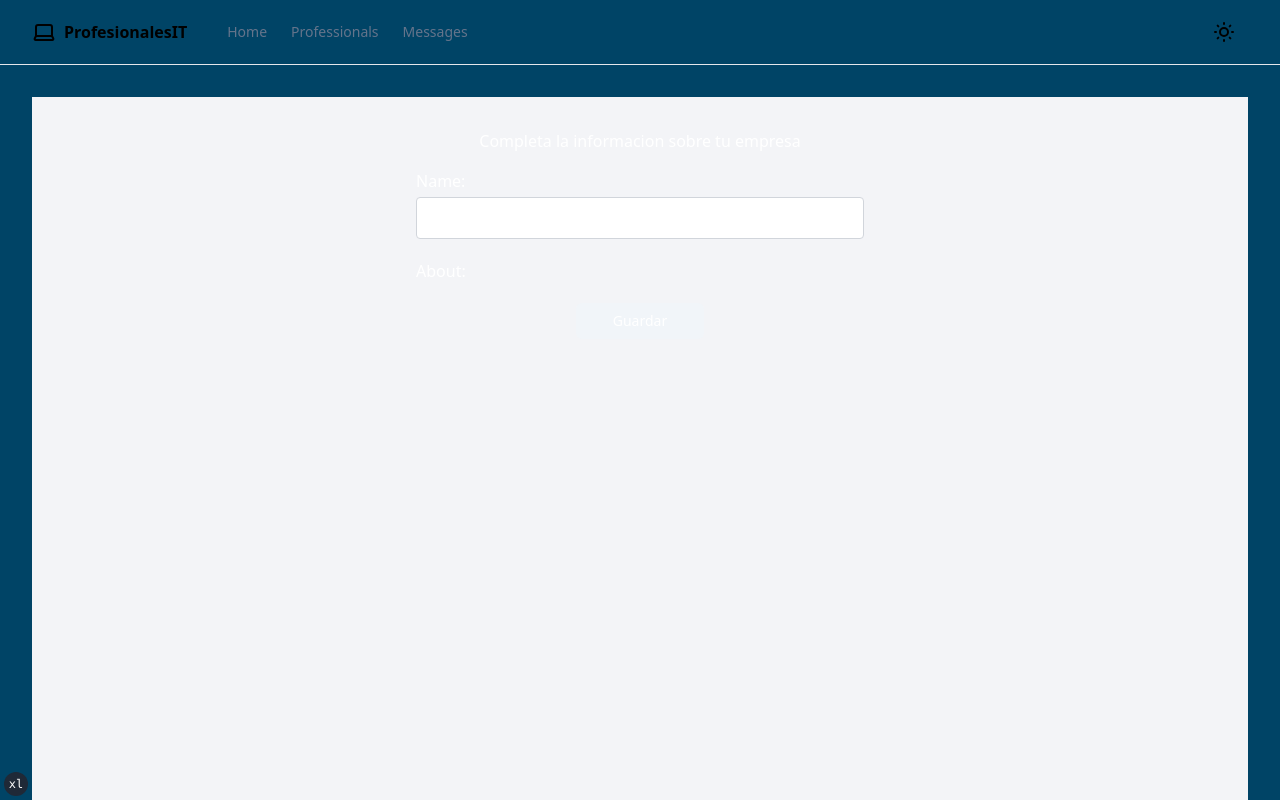
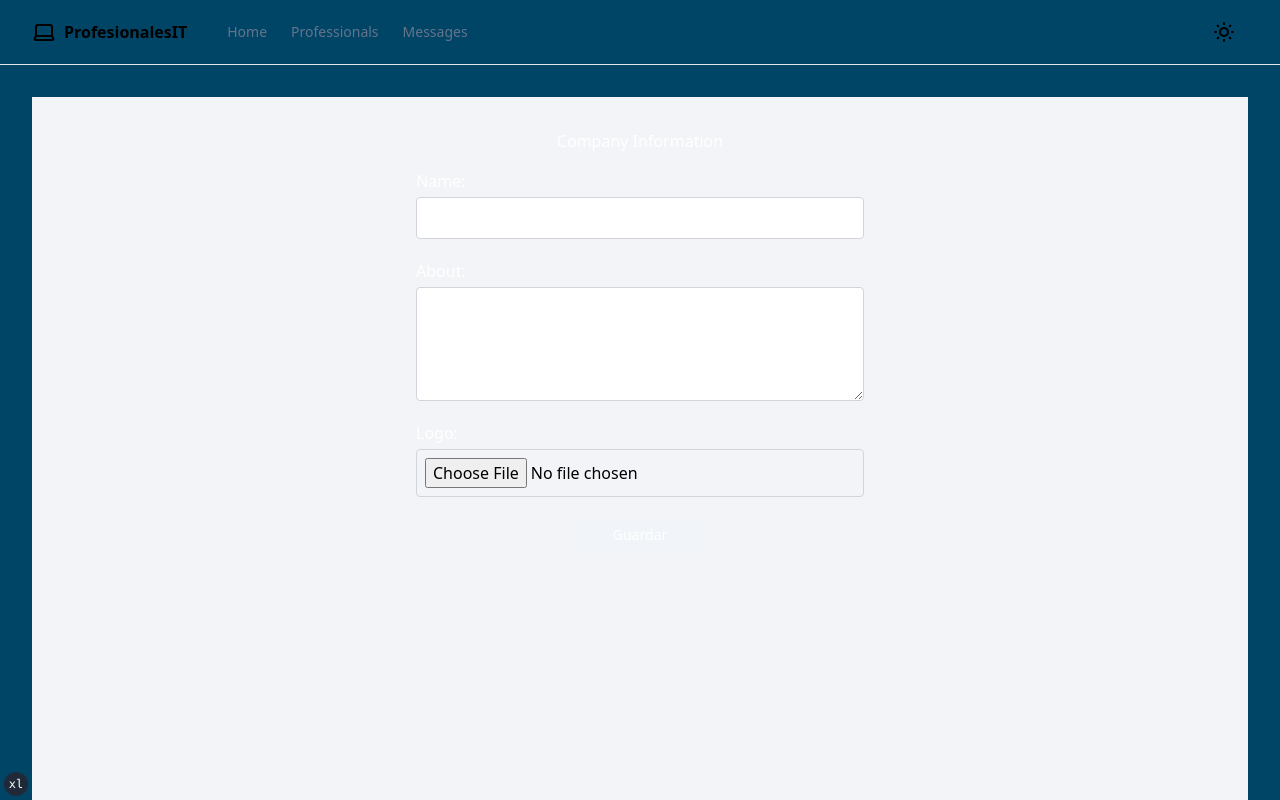
Before and after one commit to No-Country/profesionalesIT-c16-36-m-java, a React (Vite) app in the folder professionalIT_front/ITProfessionals/: page /company/info in a window 1280 px wide. Shown: the top 800 px of the page. Built offline with nearby package versions, Linux system fonts and the light colour scheme.

Commit message:
add ( add company form)

```diff
--- a/professionalIT_front/ITProfessionals/src/pages/admin/companies/Company.jsx
+++ b/professionalIT_front/ITProfessionals/src/pages/admin/companies/Company.jsx
@@ -8,25 +8,14 @@ export const Company = () => {
             <div className='py-8 min-h-screen bg-primary text-white'>
                 <Formik
                     initialValues={{
-                        /*   portfolio: '',
-                            seniority: '',
-                            fieldId: ''
-                         */
+                        companyName: '',
+                        description: '',
+                        image: null
+
                     }}
                     validationSchema={Yup.object({
-                        /* portfolio: Yup.string().url('El portafolio debe ser una URL válida'),
-                        knowLanguageList: Yup.array().of(
-                            Yup.object().shape({
-                                language: Yup.string().required('El idioma es requerido'),
-                                level: Yup.string().required('El nivel del idioma es requerido'),
-                            })
-                        ),
-                        softSkills: Yup.array().of(
-                            Yup.string().required('La habilidad blanda es requerida')
-                        ),
-                        hardSkills: Yup.array().of(
-                            Yup.string().required('La habilidad dura es requerida')
-                        ), */
+                        companyName: Yup.string().required('insert your company name'),
+                        description: Yup.string().required('insert your company name'),
                     })}
                     validateOnChange={false}
                     onSubmit={(values, { setSubmitting }) => {
@@ -36,16 +25,23 @@ export const Company = () => {
                         }, 400);
                     }}
                 >
-                    {(/* { handleChange } */) => (
-                        <Form className="w-full max-w-md mx-auto flex flex-col items-center">
-                            <h2 className="mb-4">Completa la informacion sobre tu empresa</h2>
+                    {() => (
+                        <Form className="w-full max-w-md mx-auto flex flex-col items-center" encType="multipart/form-data">
+                            <h2 className="mb-4">Company Information</h2>
                             <div className="flex flex-col mb-4 w-full">
-                                <label htmlFor="portfolio" className="mb-1">Name:</label>
-                                <Field className="text-black p-2 border rounded border-gray-300 mb-1" type="text" name="portfolio" />
-                                <ErrorMessage name="portfolio" component="div" className="text-red-500" />
+                                <label htmlFor="companyName" className="mb-1">Name:</label>
+                                <Field className="text-black p-2 border rounded border-gray-300 mb-1" type="text" name="companyName" />
+                                <ErrorMessage name="companyName" component="div" className="text-red-500" />
                             </div>
                             <div className="flex flex-col mb-4 w-full">
-                                <label htmlFor="portfolio" className="mb-1">About:</label>
+                                <label htmlFor="description" className="mb-1">About:</label>
+                                <Field className="text-black p-2 border rounded border-gray-300 mb-1" as="textarea" rows="4" name="description" />
+                                <ErrorMessage name="description" component="div" className="text-red-500" />
+                            </div>
+                            <div className="flex flex-col mb-4 w-full">
+                                <label htmlFor="image" className="mb-1">Logo:</label>
+                                <Field className="text-black p-2 border rounded border-gray-300 mb-1" type="file" name="image" accept="image/*" />
+                                <ErrorMessage name="image" component="div" className="text-red-500" />
                             </div>
                             <button className="bg-secondary text-white text-sm p-2 rounded-md cursor-pointer w-32" type="submit">Guardar</button>
                         </Form>
```
